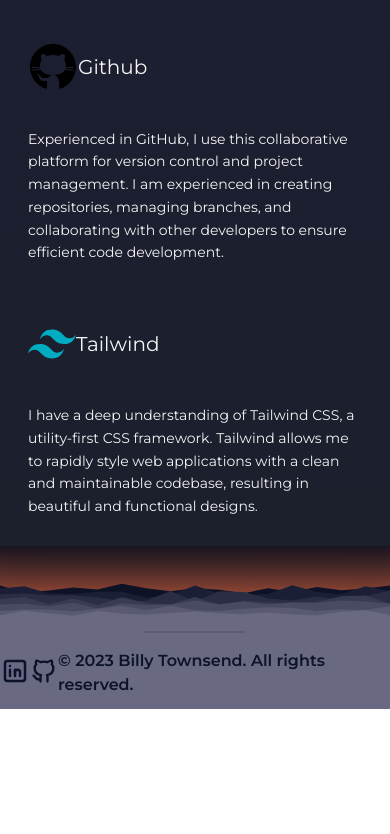
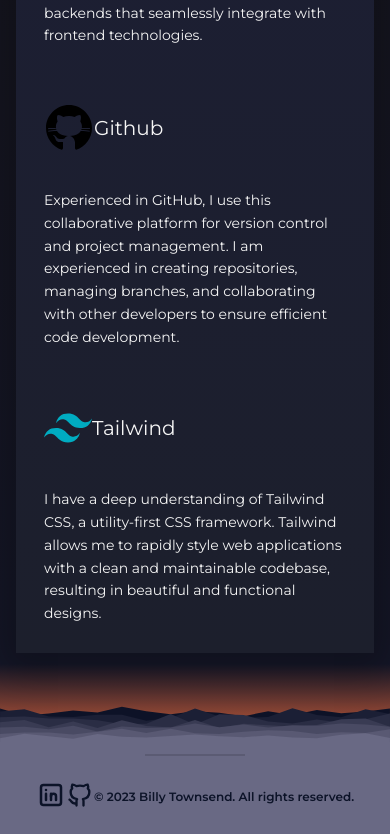
Before and after one commit to BillyTheArtist/dev-portfolio, a Next.js app: page /skills in a window 390 px wide. Shown: the part 1084-1918 px from the top of the page. Before the commit the page ends 1793 px from the top, so only its background shows below. Built offline with nearby package versions, Linux system fonts and the light colour scheme.

Commit message:
Changes before hosting.

```diff
--- a/app/page.tsx
+++ b/app/page.tsx
@@ -108,7 +108,7 @@ export default function Home () {
           </div>
         </section>
         <section
-          className={` flex w-full  bg-gradient-to-b from-transparent from 30% via-baseBG via-10% to-liteBG to-90%  mt-[-150px] md:mt-[-80px] lg:mt-[-100px] pt-[100px]`}
+          className={` flex w-full  bg-gradient-to-b from-transparent from 30% via-baseBG via-10% to-liteBG to-90% md:mb-[70px] mt-[-150px] md:mt-[-80px] lg:mt-[-100px] pt-[100px]`}
         >
           <span
             className={`flex w-full h-full justify-center items-center`}
--- a/app/skills/page.tsx
+++ b/app/skills/page.tsx
@@ -7,7 +7,7 @@ export default function HomePage () {
     <main>
       <div className='flex flex-col min-h-screen'>
         <div
-          className={` text-sm text-brightGrey lg:p-10 lg:m-40 bg-gradient-to-b from-hiBG to-blueGrey shadow-around grid grid-cols-1 md:grid-cols-2 lg:grid-cols-3 xl:grid-cols-3 leading-relaxed $font-semibold`}
+          className={`m-4 text-sm text-brightGrey lg:p-10 lg:mt-20 lg:mx-40 bg-gradient-to-b from-hiBG to-blueGrey shadow-around grid grid-cols-1 md:grid-cols-2 lg:grid-cols-3 xl:grid-cols-3 leading-relaxed $font-semibold`}
         >
           {skills.map((skill, index) => (
             <CodeCard skillProp={skill} key={index} />
--- a/components/PageFooter.tsx
+++ b/components/PageFooter.tsx
@@ -7,14 +7,14 @@ import { SeparatorFooter } from '@/components/ui/SeparatorFooter'
 export function PageFooter () {
   return (
     <footer className='h-[177px]'>
-      <span className='flex w-full   bg-gradient-to-b from-transparent from 30% via-liteBG via-10% to-niceOrange to-90%  mt-[-15px] md:mt-[-80px] lg:mt-[-10px] pt-[100px] mb-[-50px]' />
+      <span className='flex w-full bg-gradient-to-b from-transparent from 30% via-liteBG via-10% to-niceOrange to-90%  mt-[-15px] md:mt-[-80px] lg:mt-[-10px] pt-[100px] mb-[-50px]' />
       <FooterPeaks />
       <div className='grid grid-cols-1 place-items-center bg-boxLite md:space-x-7'>
         <SeparatorFooter />
-        <div className='flex items-center justify-center bg-boxLite md:space-x-7'>
+        <div className='p-2 flex items-center justify-center bg-boxLite md:space-x-7'>
           <LinkedinIcon />
           <GithubIcon />
-          <p className={`mb-3 text-baseBG text-mg font-bold`}>
+          <p className={`mb-3 text-[12px] lg:text-[16px] text-baseBG text-mg font-bold`}>
             &copy; {new Date().getFullYear()} Billy Townsend. All rights
             reserved.
           </p>
```
